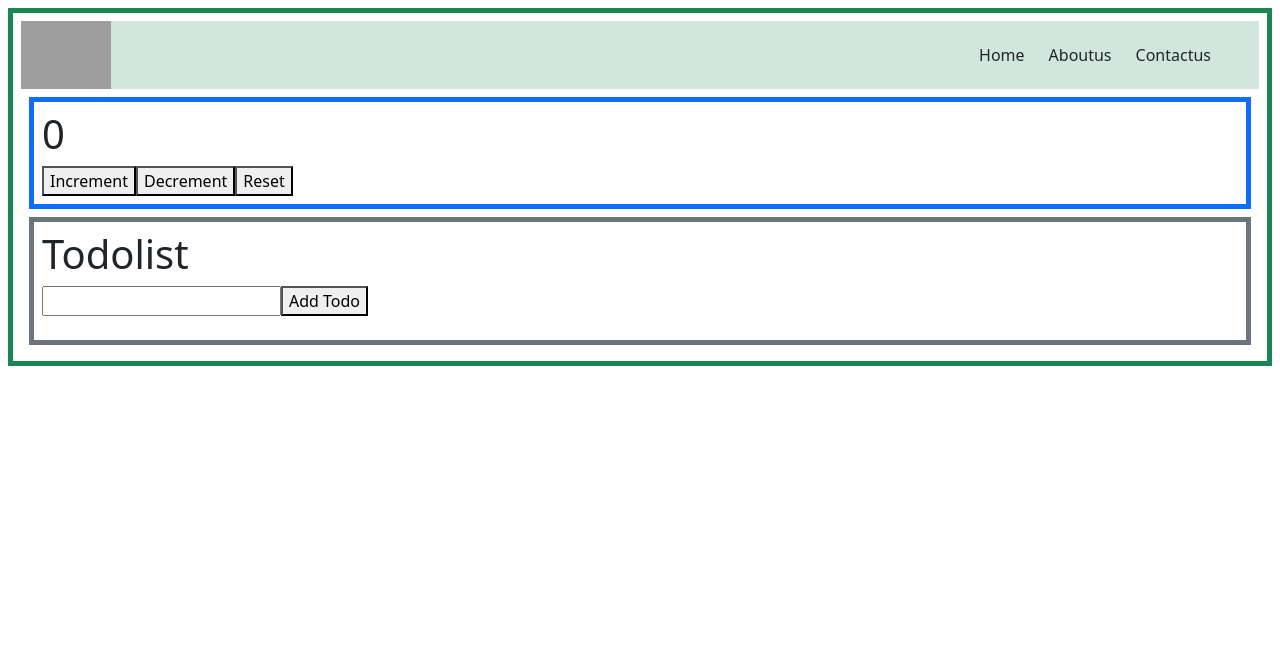
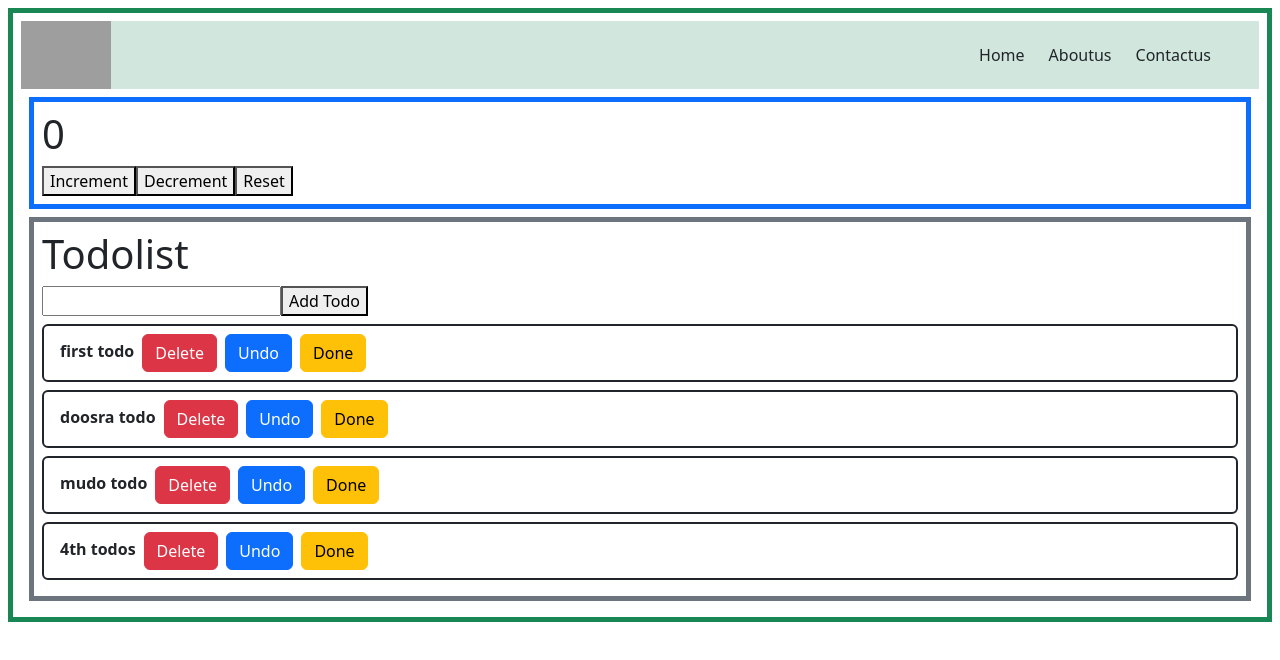
Before and after one commit to edupoly/rb60app, a React (Vite) app: page / in a window 1280 px wide. Shown: the top 660 px of the page. Built offline with nearby package versions, Linux system fonts and the light colour scheme; grey boxes are pictures that could not be loaded.

Commit message:
4-refactored-todolist

```diff
--- /dev/null
+++ b/src/Todo.jsx
@@ -0,0 +1,21 @@
+import React from "react";
+function Todo(props) {
+  console.log("Todo Rendered ", props.t);
+  return (
+    <li className="border p-2 my-2 border-2 border-dark rounded">
+      <b className="mx-2">{props.t}</b>
+      <button
+        className="btn btn-danger me-2"
+        onClick={() => {
+          props.deleteTodo(props.i);
+        }}
+      >
+        Delete
+      </button>
+      <button className="btn btn-primary me-2"> Undo</button>
+      <button className="btn btn-warning me-2"> Done</button>
+    </li>
+  );
+}
+
+export default React.memo(Todo);
--- a/src/Todolist.jsx
+++ b/src/Todolist.jsx
@@ -1,16 +1,37 @@
-import React from "react";
-
+import React, { useState } from "react";
+import Todo from "./Todo";
 function Todolist() {
-  var [todos, setTodos] = React.useState([]);
+  var [todos, setTodos] = React.useState([
+    "first todo",
+    "doosra todo",
+    "mudo todo",
+    "4th todos",
+  ]);
+  var [ntd, setNtd] = useState("");
 
   function addTodo() {
-    setTodos([...todos, document.getElementById("d1").value]);
+    setTodos([...todos, ntd]);
   }
-
+  var deleteTodo = React.useCallback(function (index) {
+    // var temp = [...todos];
+    // temp.splice(index, 1);
+    // setTodos([...temp]);
+    setTodos((ctodos) => {
+      return ctodos.filter((t, i) => {
+        return index != i;
+      });
+    });
+  }, []);
   return (
     <div className="border border-5 border-secondary m-2 p-2">
       <h1>Todolist</h1>
-      <input type="text" id="d1" />
+      <input
+        type="text"
+        id="d1"
+        onChange={(ev) => {
+          setNtd(ev.target.value);
+        }}
+      />
       <button
         onClick={() => {
           addTodo();
@@ -18,9 +39,9 @@ function Todolist() {
       >
         Add Todo
       </button>
-      <ul>
-        {todos.map((t) => {
-          return <li>{t}</li>;
+      <ul className="list-unstyled m-0">
+        {todos.map((t, i) => {
+          return <Todo t={t} deleteTodo={deleteTodo} i={i} key={i}></Todo>;
         })}
       </ul>
     </div>
```
